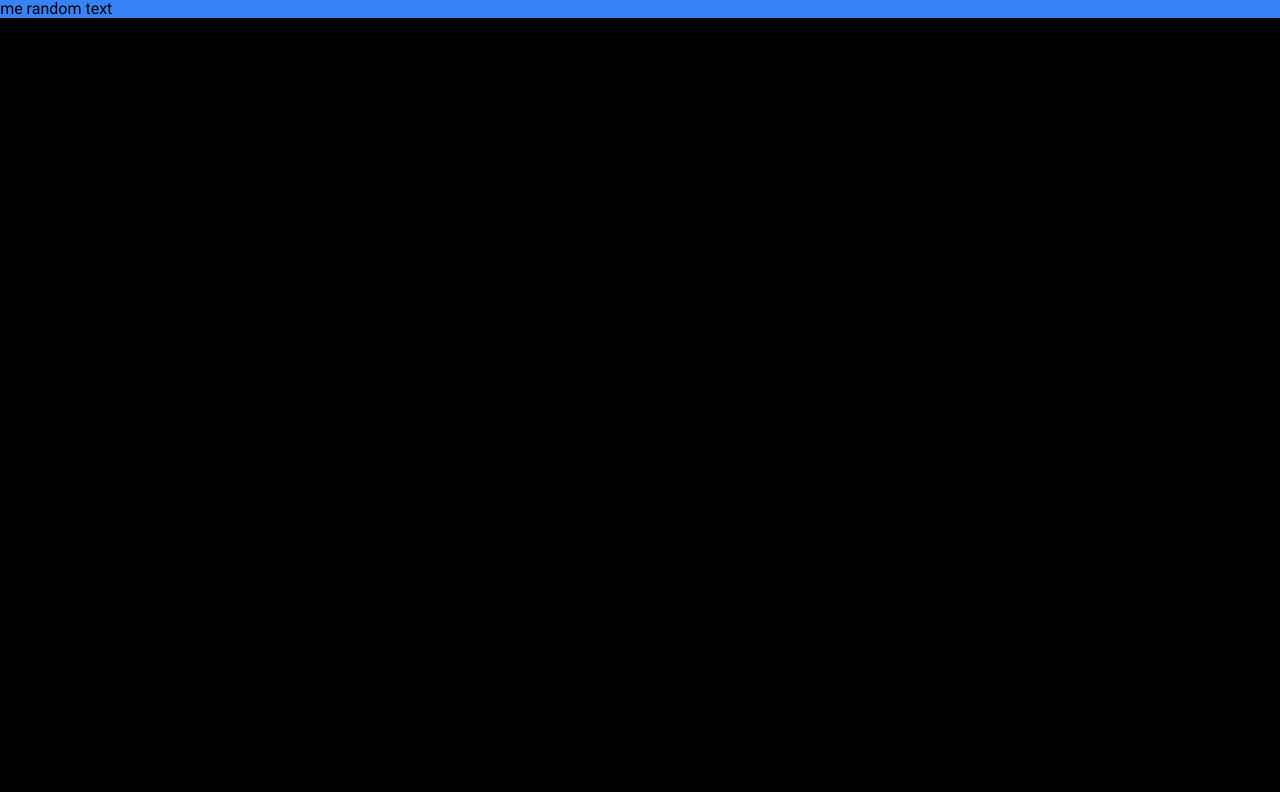
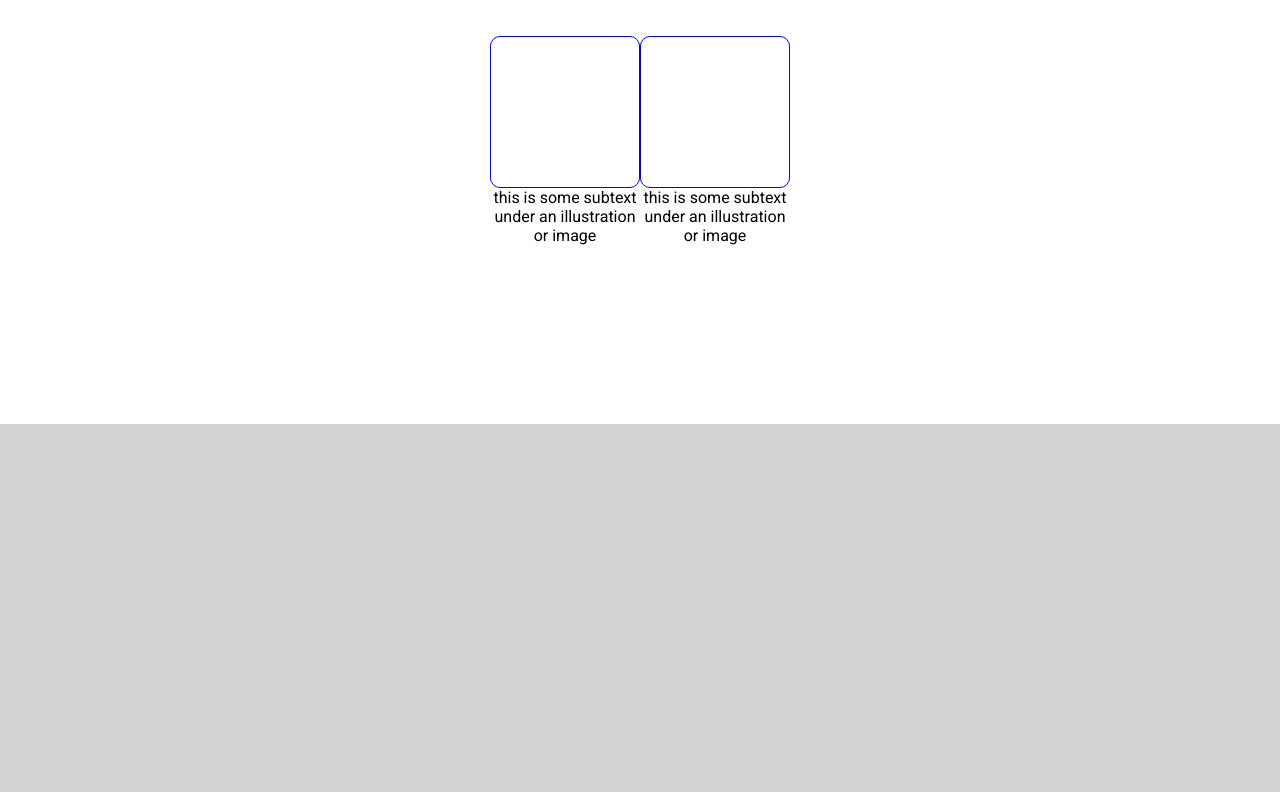
Before and after one commit to alex-netwave/odin-landing-page, a plain HTML site: page index.html in a window 1280 px wide. Shown: the part 536-1328 px from the top of the page. Before the commit the page ends 800 px from the top, so only its background shows below. Drawn offline with Linux system fonts and the light colour scheme.

Commit message:
added basic structure to the site

```diff
--- a/index.html
+++ b/index.html
@@ -33,12 +33,27 @@
             </div>
         </div>
         <div class="content">
-            <div class="information-header">Some random text</div>
-            <div class="card-container"></div>
+            <div class="information-header">Some random information.</div>
+            <div class="card-container">
+                <div class="card-item">
+                    <div class="card-img"></div>
+                    <div class="card-content">this is some subtext under an illustration or image</div>
+                </div>
+                <div class="card-item">
+                    <div class="card-img"></div>
+                    <div class="card-content">this is some subtext under an illustration or image</div>
+                </div>
+            </div>
         </div>
-        <div class="quote"></div>
-        <div class="sign-up-call-out"></div>
-        <div class="footer"></div>
+        <div class="quote">
+
+        </div>
+        <div class="sign-up-call-out">
+
+        </div>
+        <div class="footer">
+
+        </div>
     </div>
 </body>
 </html>
--- a/style.css
+++ b/style.css
@@ -24,11 +24,12 @@ body {
     display: flex;
     flex-direction: column;
     padding: 0px 200px;
-    gap: 120px 0px;
+    gap: 20% 0px;
 }
 
-.header {
-    height: 535px;
+.header,
+.content {
+    height: 480px;
 }
 
 .navbar {
@@ -80,11 +81,11 @@ button {
     background-color: #3882f6;
     border-radius: 5px;
     flex: 1 1 none;
+    margin: 5px 0px;
 }
 
 img {
     height: 100%;
-
 }
 
 a {
@@ -102,7 +103,7 @@ ul {
 }
 
 li {
-    margin: 0px 0px 0px 10px;
+    margin: 0px 0px 0px 25px;
     padding: 0px;
     flex: none;
     align-content: center;
@@ -111,5 +112,48 @@ li {
 .content {
     display: flex;
     flex-direction: column;
-    background-color: #3882f6;
+    background-color: white;
+    align-items: center;
 }
+
+.information-header {
+    font-size: 36px;
+    font-weight: 900;
+    color: #1F2937;
+}
+
+.card-container {
+    display: flex;
+    flex-direction: row;
+    margin-top: 50px;
+    align-items: space-between;
+}
+
+.card-item {
+    width: 150px;
+}
+
+.card-img {
+    border: 1px solid blue;
+    border-radius: 10px;
+    height: 150px;
+    width: auto;
+}
+
+.card-content {
+    text-align: center;
+}
+
+.quote {
+    height: 380px;
+    background-color: lightgray;
+}
+
+.sign-up-call-out {
+    height: 320px;
+    background-color: white;
+}
+
+.footer {
+    height: 80px;
+}
```
